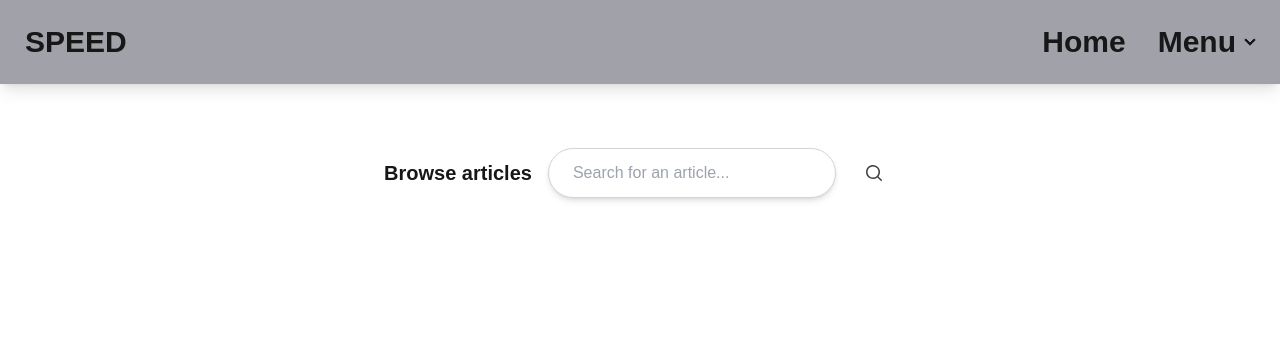
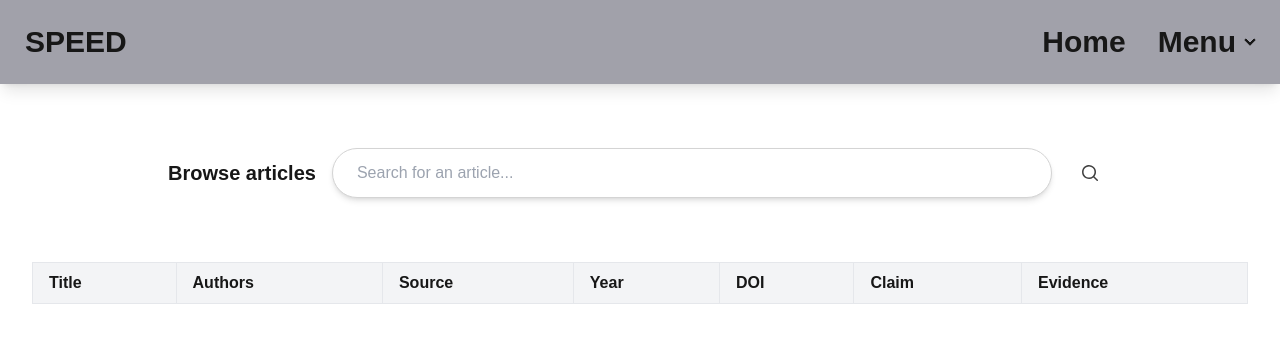
Before and after one commit to bbag199/CISE_W202_04, a Next.js app in the folder frontend/: page /pages/browse in a window 1280 px wide. Shown: the top 342 px of the page. Built offline with nearby package versions, Linux system fonts and the light colour scheme.

Commit message:
Display Table v.1
Currently an empty table, will be used to display search results

```diff
--- a/frontend/src/app/pages/browse/page.tsx
+++ b/frontend/src/app/pages/browse/page.tsx
@@ -3,19 +3,17 @@ import React from "react";
 const page = () => {
   return (
     <div className="mt-16">
-      <div className="flex justify-center items-center space-x-4 xl:w-1/2 mx-auto">
-        {/* Bold message to the left of the search bar */}
-        <span className="font-bold text-xl flex-shrink-0 whitespace-nowrap">Browse articles</span> {/* Prevent wrapping and shrinking */}
+      <div className="flex justify-center items-center space-x-4 xl:w-3/4 mx-auto">
+        <span className="font-bold text-xl flex-shrink-0 whitespace-nowrap">Browse articles</span>
 
         <input
           type="search"
-          className="block w-72 flex-shrink rounded-full border border-solid border-neutral-300 bg-white px-6 py-3 text-base font-normal leading-6 text-neutral-700 outline-none shadow-md transition duration-200 ease-in-out focus:z-[3] focus:border-blue-500 focus:ring focus:ring-blue-300 dark:border-neutral-600 dark:bg-neutral-800 dark:text-neutral-200 dark:placeholder:text-neutral-400 dark:focus:border-blue-500"
+          className="block w-full md:w-2/3 lg:w-1/2 xl:w-3/4 rounded-full border border-solid border-neutral-300 bg-white px-6 py-3 text-base font-normal leading-6 text-neutral-700 outline-none shadow-md transition duration-200 ease-in-out focus:z-[3] focus:border-blue-500 focus:ring focus:ring-blue-300 dark:border-neutral-600 dark:bg-neutral-800 dark:text-neutral-200 dark:placeholder:text-neutral-400 dark:focus:border-blue-500"
           placeholder="Search for an article..."
           aria-label="Search"
           aria-describedby="button-addon2"
         />
 
-        {/* Search icon */}
         <span
           className="input-group-text flex items-center whitespace-nowrap rounded px-3 py-1.5 text-center text-sm font-normal text-neutral-700 dark:text-neutral-200"
           id="basic-addon2"
@@ -34,6 +32,25 @@ const page = () => {
           </svg>
         </span>
       </div>
+      <div className="mt-16">
+      <div className="px-4 md:px-8">
+        <table className="min-w-full table-auto border border-gray-300">
+          <thead>
+            <tr className="bg-gray-100">
+              <th className="border px-4 py-2 text-left font-bold">Title</th>
+              <th className="border px-4 py-2 text-left font-bold">Authors</th>
+              <th className="border px-4 py-2 text-left font-bold">Source</th>
+              <th className="border px-4 py-2 text-left font-bold">Year</th>
+              <th className="border px-4 py-2 text-left font-bold">DOI</th>
+              <th className="border px-4 py-2 text-left font-bold">Claim</th>
+              <th className="border px-4 py-2 text-left font-bold">Evidence</th>
+            </tr>
+          </thead>
+          <tbody>
+          </tbody>
+        </table>
+      </div>
+    </div>
     </div>
   );
 };
```
